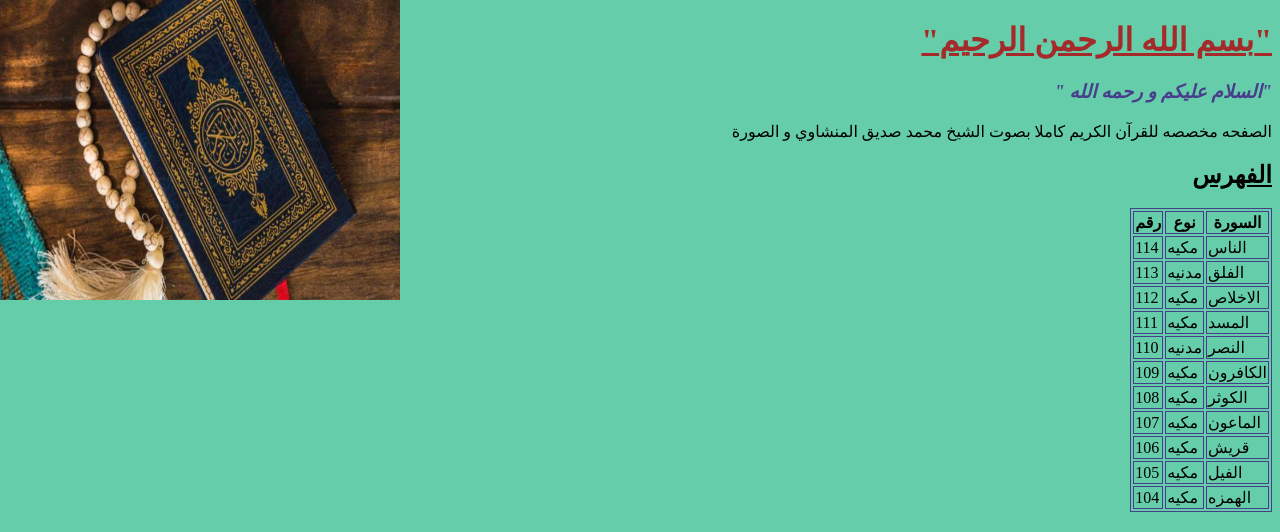
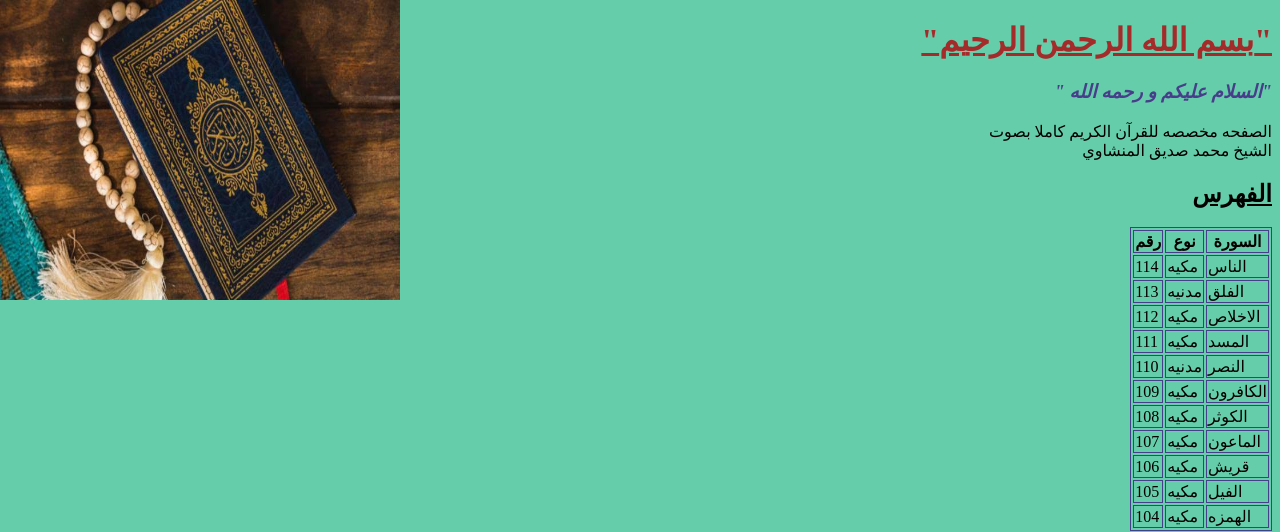
Before and after one commit to SalmHossam/-, a plain HTML site: page index.html in a window 1280 px wide. Shown: the top 532 px of the page. Drawn offline with Linux system fonts and the light colour scheme.

Commit message:
Update index.html

```diff
--- a/index.html
+++ b/index.html
@@ -17,8 +17,8 @@
         <h1 style="color: brown;"><u>"بسم الله الرحمن الرحيم"</u></h1>
         <h3 style="color: darkslateblue;"><i>" السلام عليكم و رحمه الله"</i></h3>
         <p>الصفحه مخصصه
-             للقرآن الكريم كاملا بصوت
-           الشيخ محمد صديق المنشاوي و الصورة
+             للقرآن الكريم كاملا بصوت<br>
+         الشيخ محمد صديق المنشاوي<br>
         </p>
             <style>
                 table, th, td {
```
